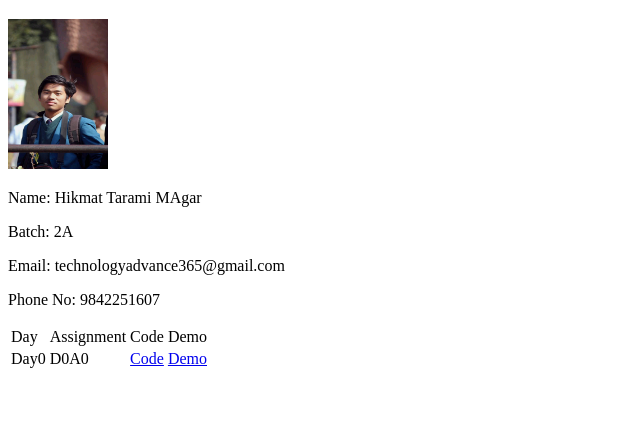
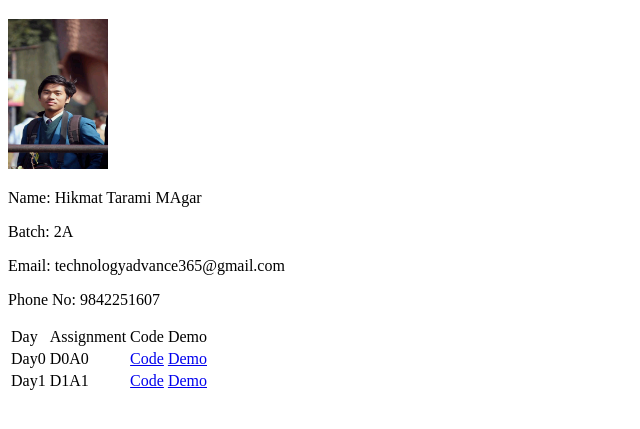
Before and after one commit to HikmatTaramiMagar/hikmattaramimagar.github.io, a plain HTML site: page index.html in a window 1280 px wide. Shown: the part 61-490 px from the top of the page, without its empty margins (0-640 px from the left). Drawn offline with Linux system fonts and the light colour scheme.

Commit message:
fistfile

```diff
--- a/index.html
+++ b/index.html
@@ -24,7 +24,13 @@
             <td>Day0</td>
             <td>D0A0</td>
             <td> <a href="https://github.com/HikmatTaramiMagar/index1/blob/master/myself.html">Code</a></td>
-            <td> <a href="https://github.com/HikmatTaramiMagar/index1/blob/master/index4.html">Demo</a></td>
+            <td> <a href="https://github.com/HikmatTaramiMagar/index1/blob/master/index3.html">Demo</a></td>
+        </tr>
+        <tr>
+            <td>Day1</td>
+            <td>D1A1</td>
+            <td><a href="https://github.com/HikmatTaramiMagar/index1/blob/master/index4.html">Code</a></td>
+            <td> <a href="https://github.com/HikmatTaramiMagar/index1/blob/master/index2.html">Demo</a></td>
         </tr>
     </table>
 </body>
```
